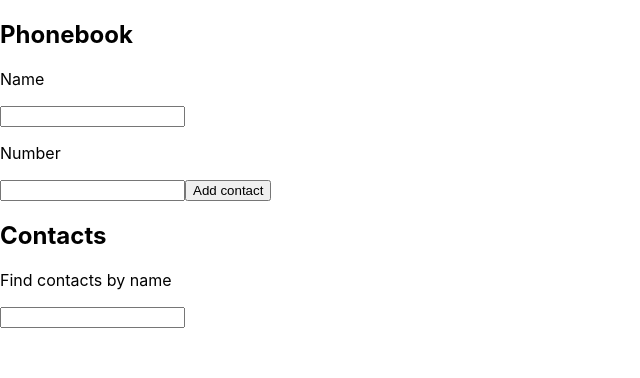
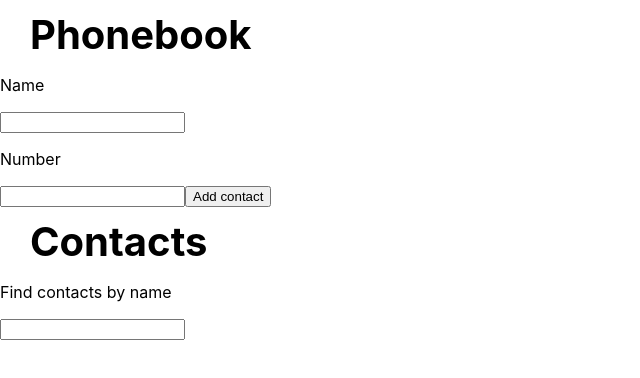
Before and after one commit to Alex34972/goit-react-hw-03-phonebook, a React (Create React App) app: page / in a window 1280 px wide. Shown: the top 378 px of the page, without its empty margins (0-640 px from the left). Built offline with nearby package versions, Linux system fonts and the light colour scheme.

Commit message:
Update index.css

```diff
--- a/src/index.css
+++ b/src/index.css
@@ -11,3 +11,9 @@ code {
   font-family: source-code-pro, Menlo, Monaco, Consolas, 'Courier New',
     monospace;
 }
+h2 {
+  font-weight: bold;
+  font-size: 40px;
+  margin: 10px;
+  margin-left: 30px;
+}
```
